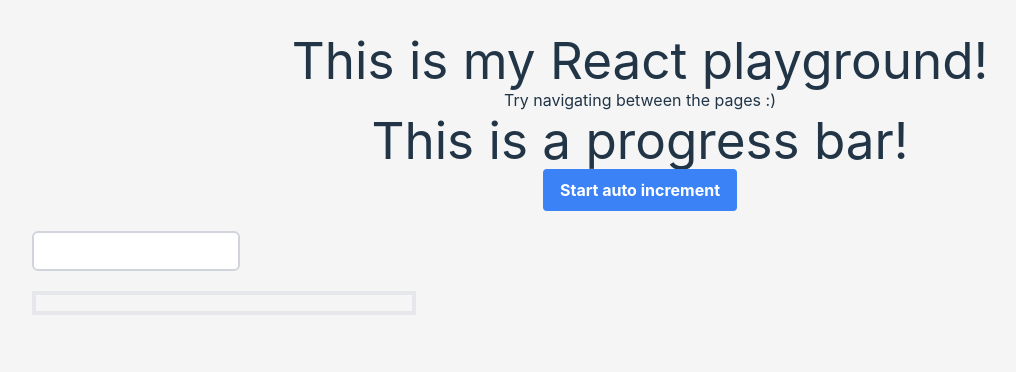
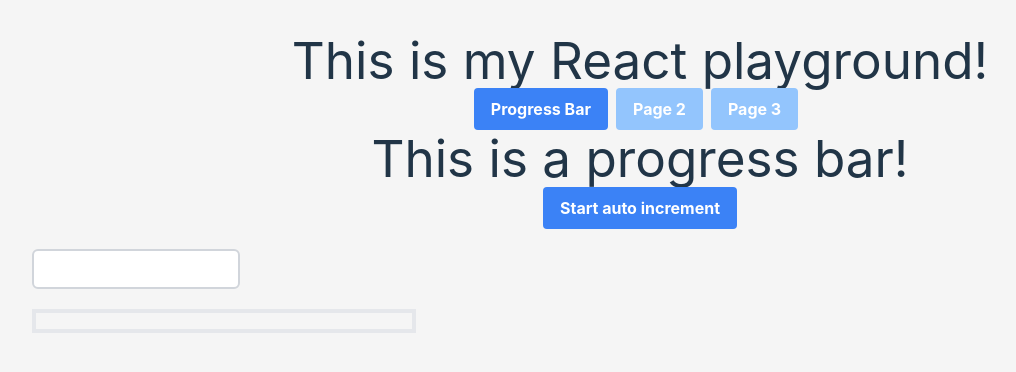
Before and after one commit to royhadad/my-react-app, a React (Vite) app: page / in a window 1280 px wide. Shown: the top 372 px of the page, without its empty margins (0-1016 px from the left). Built offline with nearby package versions, Linux system fonts and the light colour scheme.

Commit message:
feat: disable text input while auto increment is active

```diff
--- a/package.json
+++ b/package.json
@@ -14,10 +14,12 @@
     "preview": "vite preview"
   },
   "dependencies": {
+    "lodash": "^4.17.21",
     "react": "^18.2.0",
     "react-dom": "^18.2.0"
   },
   "devDependencies": {
+    "@types/lodash": "^4.14.202",
     "@types/react": "^18.2.55",
     "@types/react-dom": "^18.2.19",
     "@typescript-eslint/eslint-plugin": "^6.21.0",
--- a/src/App.tsx
+++ b/src/App.tsx
@@ -1,12 +1,43 @@
 import "./App.css";
 import { ProgressBarPage } from "./pages/ProgressBarPage/ProgressBarPage.tsx";
+import { useState } from "react";
+
+const pages = [
+  { jsx: <ProgressBarPage />, name: "Progress Bar" },
+  {
+    jsx: <div className="text-xl">Page 2</div>,
+    name: "Page 2",
+  },
+  {
+    jsx: (
+      <div>
+        <h2>Page 3</h2>
+      </div>
+    ),
+    name: "Page 3",
+  },
+];
 
 function App() {
+  const [selectedPageIndex, setSelectedPageIndex] = useState<number>(0);
+
   return (
     <div className="h-full">
       <h1>This is my React playground!</h1>
-      <h2>Try navigating between the pages :)</h2>
-      <ProgressBarPage />
+      <div className="flex-row justify-start align-middle">
+        {pages.map((page, index) => {
+          return (
+            <button
+              key={index}
+              onClick={() => setSelectedPageIndex(index)}
+              className={`mr-2 rounded px-4 py-2 font-bold text-white ${selectedPageIndex === index ? "bg-blue-500" : "bg-blue-300"}`}
+            >
+              {page.name}
+            </button>
+          );
+        })}
+      </div>
+      <div>{pages[selectedPageIndex].jsx}</div>
     </div>
   );
 }
--- a/src/pages/ProgressBarPage/NumberInput.tsx
+++ b/src/pages/ProgressBarPage/NumberInput.tsx
@@ -1,19 +1,19 @@
+import React from "react";
+import { omit } from "lodash";
+
 type Props = {
   value: string;
   onChange: (value: string) => void;
-  className?: string;
   min?: number;
   max?: number;
-};
-export const NumberInput: React.FC<Props> = ({
-  value,
-  onChange,
-  className = "",
-  min,
-  max,
-}) => {
+} & React.JSX.IntrinsicElements["input"];
+
+export const NumberInput: React.FC<Props> = (props) => {
+  const { value, onChange, className = "", min, max } = props;
+
   return (
     <input
+      {...omit(props, "min", "max")}
       className={className}
       type="text"
       value={value}
--- a/src/pages/ProgressBarPage/ProgressBarPage.tsx
+++ b/src/pages/ProgressBarPage/ProgressBarPage.tsx
@@ -68,6 +68,7 @@
             max={MAX_PERCENTAGE}
             min={MIN_PERCENTAGE}
             className="mb-5 h-10 w-full rounded-md border-2 border-gray-300 p-2"
+            disabled={isAutoIncrementActive}
           />
         </div>
         <div className={"w-96"}>
```
Also changed, not shown: 1 other file (tests, documents, lock files or other folders).
